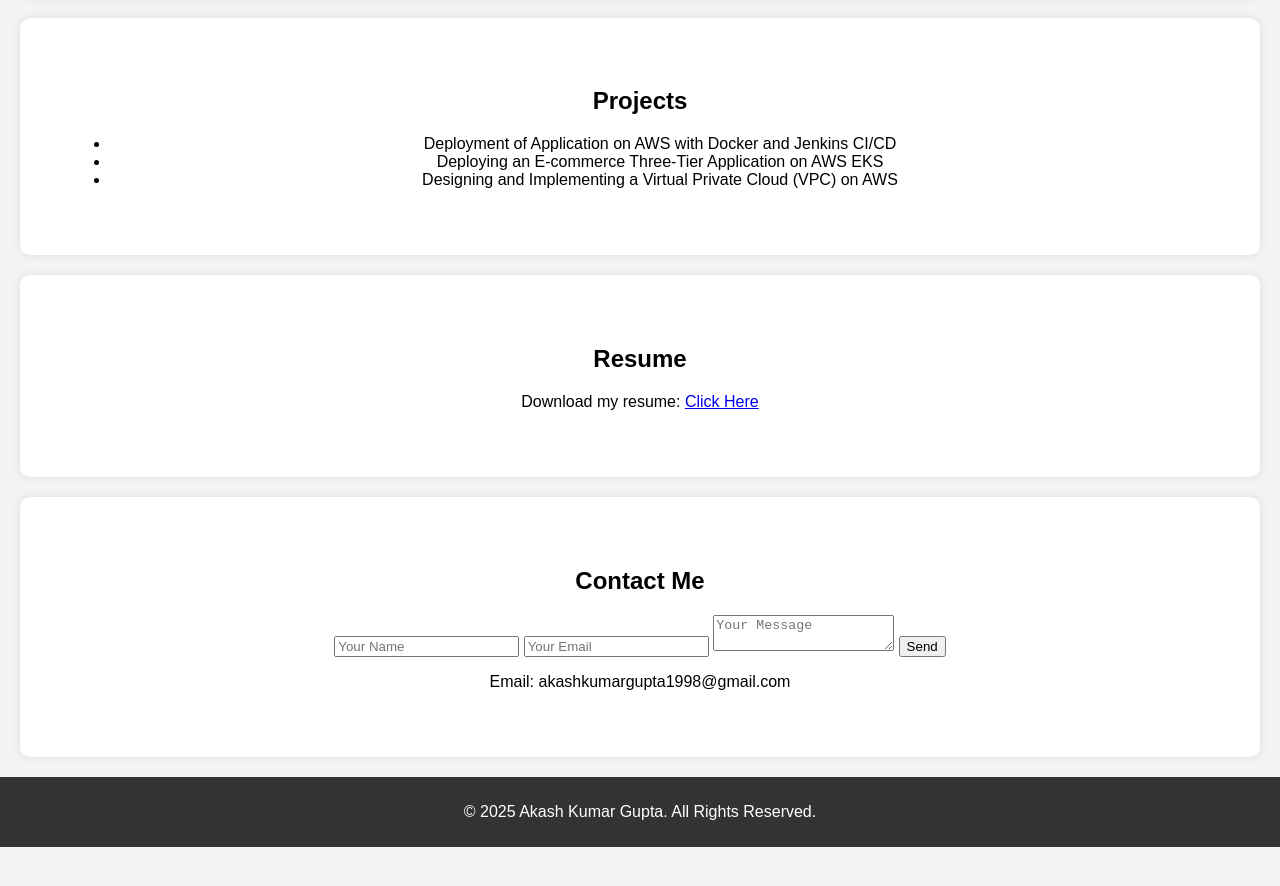
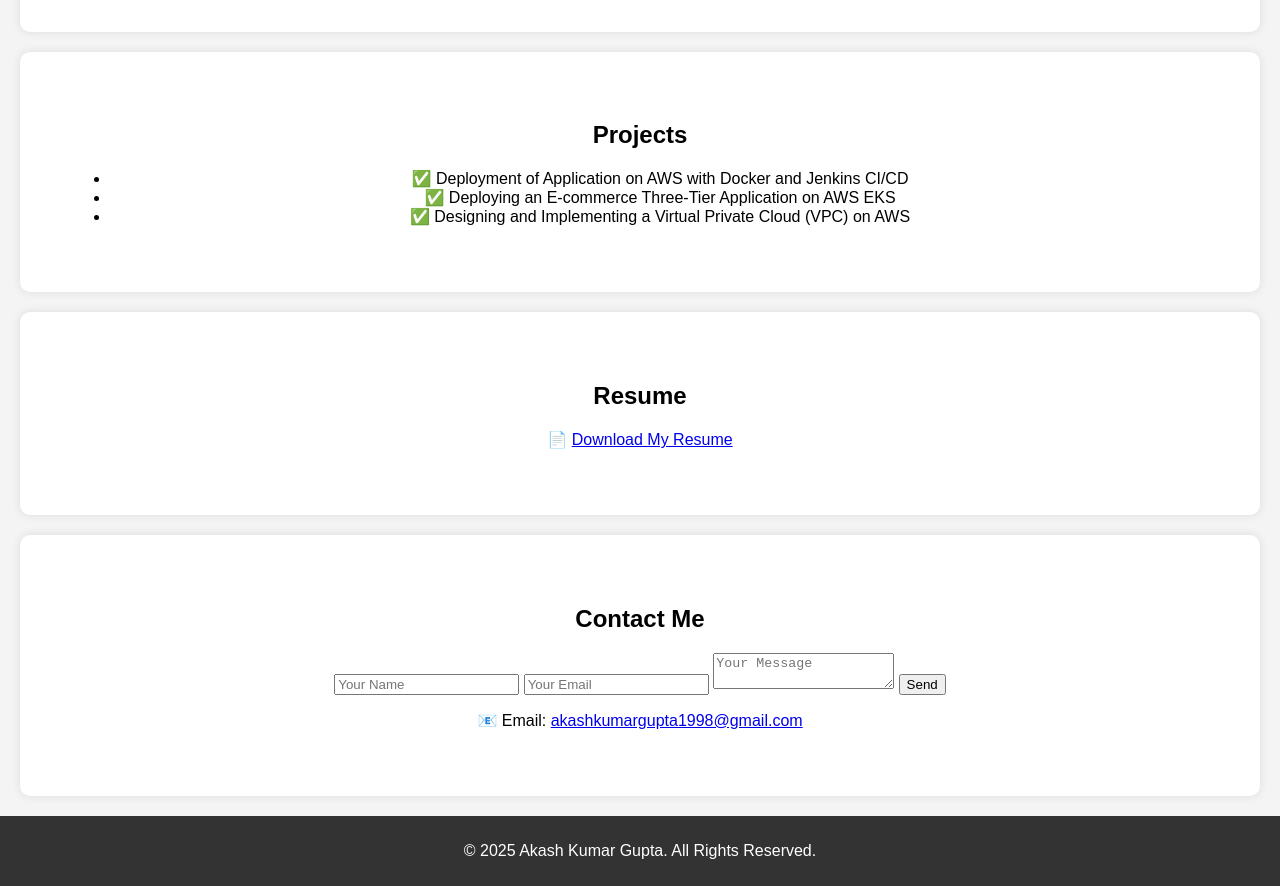
Before and after one commit to AkashKumarGupta1998/mywebsite, a plain HTML site: page index.html in a window 1280 px wide. Shown: the part 600-1486 px from the top of the page. Before the commit the page ends 1447 px from the top, so only its background shows below. Drawn offline with Linux system fonts and the light colour scheme.

Commit message:
Update index.html

```diff
--- a/index.html
+++ b/index.html
@@ -9,6 +9,7 @@
 <body>
     <header>
         <h1>Akash Kumar Gupta</h1>
+        <img src="profile.jpg" alt="Akash Kumar Gupta" class="profile-pic"> <!-- Profile Picture -->
         <nav>
             <ul>
                 <li><a href="#home">Home</a></li>
@@ -32,15 +33,15 @@
     <section id="projects">
         <h2>Projects</h2>
         <ul>
-            <li>Deployment of Application on AWS with Docker and Jenkins CI/CD</li>
-            <li>Deploying an E-commerce Three-Tier Application on AWS EKS</li>
-            <li>Designing and Implementing a Virtual Private Cloud (VPC) on AWS</li>
+            <li>✅ Deployment of Application on AWS with Docker and Jenkins CI/CD</li>
+            <li>✅ Deploying an E-commerce Three-Tier Application on AWS EKS</li>
+            <li>✅ Designing and Implementing a Virtual Private Cloud (VPC) on AWS</li>
         </ul>
     </section>
 
     <section id="resume">
         <h2>Resume</h2>
-        <p>Download my resume: <a href="resume.pdf" download>Click Here</a></p>
+        <p>📄 <a href="resume.pdf" download>Download My Resume</a></p>
     </section>
 
     <section id="contact">
@@ -51,7 +52,7 @@
             <textarea id="message" placeholder="Your Message" required></textarea>
             <button type="submit">Send</button>
         </form>
-        <p>Email: akashkumargupta1998@gmail.com</p>
+        <p>📧 Email: <a href="mailto:akashkumargupta1998@gmail.com">akashkumargupta1998@gmail.com</a></p>
     </section>
 
     <footer>
```
